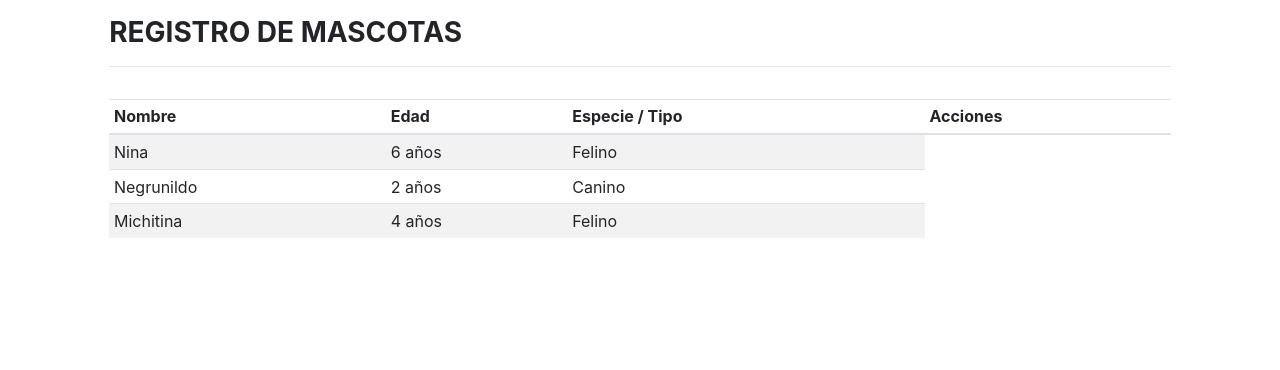
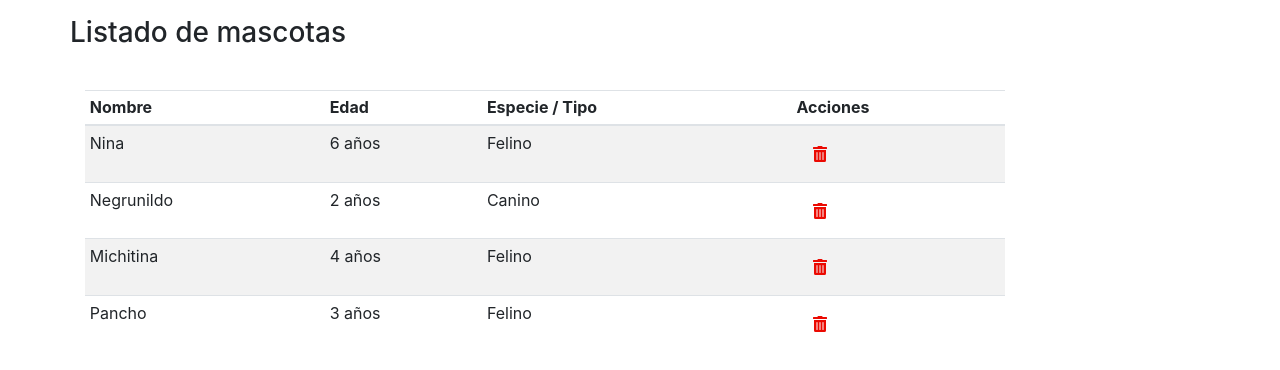
Before and after one commit to andreamon/vet-patitas, a React (Create React App) app: page / in a window 1280 px wide. Shown: the top 370 px of the page. Built offline with nearby package versions, Linux system fonts and the light colour scheme; a web font is replaced by a local one.

Commit message:
axios added

```diff
--- a/package.json
+++ b/package.json
@@ -21,6 +21,7 @@
     "react-router-dom": "^5.1.2",
     "react-scripts": "3.4.1",
     "redux": "^4.0.5",
+    "redux-thunk": "^2.3.0",
     "uuid": "^7.0.3"
   },
   "scripts": {
--- /dev/null
+++ b/public/pets.json
@@ -0,0 +1,6 @@
+[
+  { "id": "1", "name": "Nina", "age": "6 años", "type": "Felino" },
+  { "id": "2", "name": "Negrunildo", "age": "2 años", "type": "Canino" },
+  { "id": "3", "name": "Michitina", "age": "4 años", "type": "Felino" },
+  { "id": "4", "name": "Pancho", "age": "3 años", "type": "Felino" }
+]
--- /dev/null
+++ b/src/AppContainer.js
@@ -0,0 +1,16 @@
+import React from 'react'
+import Pets from './ListTest';
+// import {Provider} from 'react-redux'
+// import generateStore from './store'
+import { library } from '@fortawesome/fontawesome-svg-core';
+import { fab } from '@fortawesome/free-brands-svg-icons';
+import { faTrashAlt, faPencilAlt, faPlusSquare, faPlusCircle } from '@fortawesome/free-solid-svg-icons';
+library.add(fab, faTrashAlt, faPencilAlt, faPlusSquare, faPlusCircle);
+export default function App (){
+    // const store = generateStore();
+    return(
+        // <Provider store={store}>
+            <Pets />
+        // </Provider>
+    )
+}
--- a/src/ListTest.jsx
+++ b/src/ListTest.jsx
@@ -1,15 +1,49 @@
-import React from "react";
-import { Table, Button, Col, Row } from "react-bootstrap";
+import React, { useState, useEffect } from "react";
+import axios from "axios";
+// import { useSelector, useDispatch } from "react-redux";
+// import { getPetAction } from "./redux/index";
+import { Container, Row, Button, Table, Col } from "react-bootstrap";
+import { FontAwesomeIcon } from '@fortawesome/react-fontawesome';
+// import { v4 as uuidv4 } from "uuid";
 
-const PetsList = ({pets, get}) => {
+const PetsList = () => {
+  // const dispatch = useDispatch();
+  // const pets = useSelector(store => store.pets.array);
+  // console.log(pets)
+  const [pets, setPets] = useState([]);
+
+  useEffect(() => {
+    console.log("Desde useEffect");
+    const getAll = () => {
+      axios
+        .get("/pets.json")
+        .then((res) => {
+          console.log(res.data);
+          setPets(res.data);
+          // console.log(pets);
+        })
+        .catch((error) => {
+          console.log(error);
+        });
+    };
+    getAll();
+  }, []);
+
+  const view = () => {
+    console.log(pets);
+  };
   return (
     <>
-    <Row className="justify-content-center">
+      <Container>
+        <Row className="my-3">
+          <h3>Listado de mascotas</h3>
+        </Row>
+        <Row className="my-3">
+          {/* <Button variant="success" onClick={() => dispatch(getPetAction())}> */}
+        </Row>
+        <Row>
           <Col md={10}>
-    <div className="py-3">
-      <h3><strong>REGISTRO DE MASCOTAS</strong></h3><hr />
-    </div>
-    <Table striped hover responsive="sm" size="sm" >
+            <Table striped hover responsive="sm" size="sm">
               <thead>
                 <tr>
                   <th>Nombre</th>
@@ -25,6 +59,20 @@ const PetsList = ({pets, get}) => {
                       <td>{pet.name}</td>
                       <td>{pet.age}</td>
                       <td>{pet.type}</td>
+                      <td>
+
+                        <Button
+                          variant="link"
+                          className="m-1"
+                          data-toggle="tooltip"
+                          title="Eliminar"
+                        >
+                          <FontAwesomeIcon
+                            icon="trash-alt"
+                            style={{ color: "#EB0A02" }}
+                          />
+                        </Button>
+                      </td>
                     </tr>
                   ))
                 ) : (
@@ -36,6 +84,7 @@ const PetsList = ({pets, get}) => {
             </Table>
           </Col>
         </Row>
+      </Container>
     </>
   );
 };
--- a/src/api/petsList.js
+++ /dev/null
@@ -1,5 +0,0 @@
-[
-    {id: uuidv4(),name: "Nina",age: "6 años",type: "Felino"},
-    {id: uuidv4(),name: "Negrunildo",age: "2 años",type: "Canino"},
-    {id: uuidv4(),name: "Michitina",age: "4 años",type: "Felino"}
-]
--- a/src/index.js
+++ b/src/index.js
@@ -1,19 +1,16 @@
 import React from "react";
 import ReactDOM from "react-dom";
 
-import App from "./containers/Pet";
+import App from "./AppContainer";
 import "bootstrap/dist/css/bootstrap.min.css";
 import "./index.css";
 
-import {petApp} from "./reducers/index";
-import { createStore } from "redux";
-import { Provider } from "react-redux";
+// import {petApp} from "./reducers/index";
+// import { createStore } from "redux";
 
 //Crear el store , pasandole como parámetro el reducer
-const store = createStore(petApp);
+// const store = createStore(petApp);
 
 ReactDOM.render(
-            <Provider store={store}>
                 <App />
-            </Provider>
             , document.getElementById("root"));
--- a/src/reducers/index.js
+++ b/src/reducers/index.js
@@ -1,19 +1,17 @@
-import { v4 as uuidv4 } from "uuid";
+import axios from "axios";
 //Estado inicial
-const INICIAL_STATE = {
-  pets: [
-    { id: uuidv4(), name: "Nina", age: "6 años", type: "Felino" },
-    { id: uuidv4(), name: "Negrunildo", age: "2 años", type: "Canino" },
-    { id: uuidv4(), name: "Michitina", age: "4 años", type: "Felino" },
-  ],
+const INITIAL_STATE = {
+  pets: [],
 };
 //Reducer (se ejecutará al iniciarse la aplicación)
 //Recibe el estado anterior y la acción, y a partir de ellas crea un nuevo estado (se lo podría llamar también generador de estados)
-export function petApp(state = INICIAL_STATE, action) {
+export function petApp(state = INITIAL_STATE, action) {
   console.log(state, action);
   switch (action.type) {
     case "GET_PET":
-      return state;
+      return axios.get("./api/petsList.js").then((response) => {
+        state.pets = response.pets;
+      });
     default:
       return state;
   }
--- /dev/null
+++ b/src/redux/index.js
@@ -0,0 +1,28 @@
+import axios from 'axios'
+
+// Constantes
+const dataInicial = {
+    array: [],
+}
+const GET_PET = 'GET_PET'
+
+// Reducer
+export default function petReducer (state = dataInicial, action) {
+    switch(action.type){
+        case GET_PET:
+            return {...state, array: action.payload}
+        default:
+            return state
+    }
+}
+
+// Acciones
+export const getPetAction = () => async (dispatch, getState) => {
+    // console.log(getState())
+    return dispatch => axios.get('/api/petsList.js').then(response => dispatch(
+        {
+            type: GET_PET,
+            payload: response.data,
+        }
+    ))
+}
--- /dev/null
+++ b/src/store.js
@@ -0,0 +1,11 @@
+import {createStore, combineReducers} from 'redux';
+import petReducer from './redux/index'
+
+const rootReducer = combineReducers({
+    pets: petReducer
+})
+
+export default function generateStore(){
+    const store = createStore(rootReducer);
+    return store;
+}
```
Also changed, not shown: src/actions/index.js (added), 1 other file (tests, documents, lock files or other folders). Lines whose indentation alone changed are shown as unchanged.
